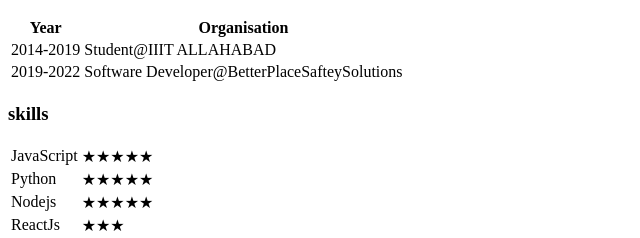
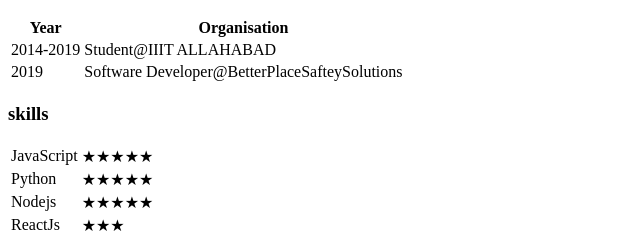
Before and after one commit to rakeshranjan920/CV, a plain HTML site: page index.html in a window 1280 px wide. Shown: the part 962-1200 px from the top of the page, 0-640 px from the left. Drawn offline with Linux system fonts and the light colour scheme.

Commit message:
Update index.html

```diff
--- a/index.html
+++ b/index.html
@@ -43,7 +43,7 @@ accessed by any smartphone or pc. </p>
     <td>Student@IIIT ALLAHABAD</td>
   </tr>
   <tr>
-    <td>2019-2022</td>
+    <td>2019</td>
     <td>Software Developer@BetterPlaceSafteySolutions</td>
   </tr>
 </table>
```
